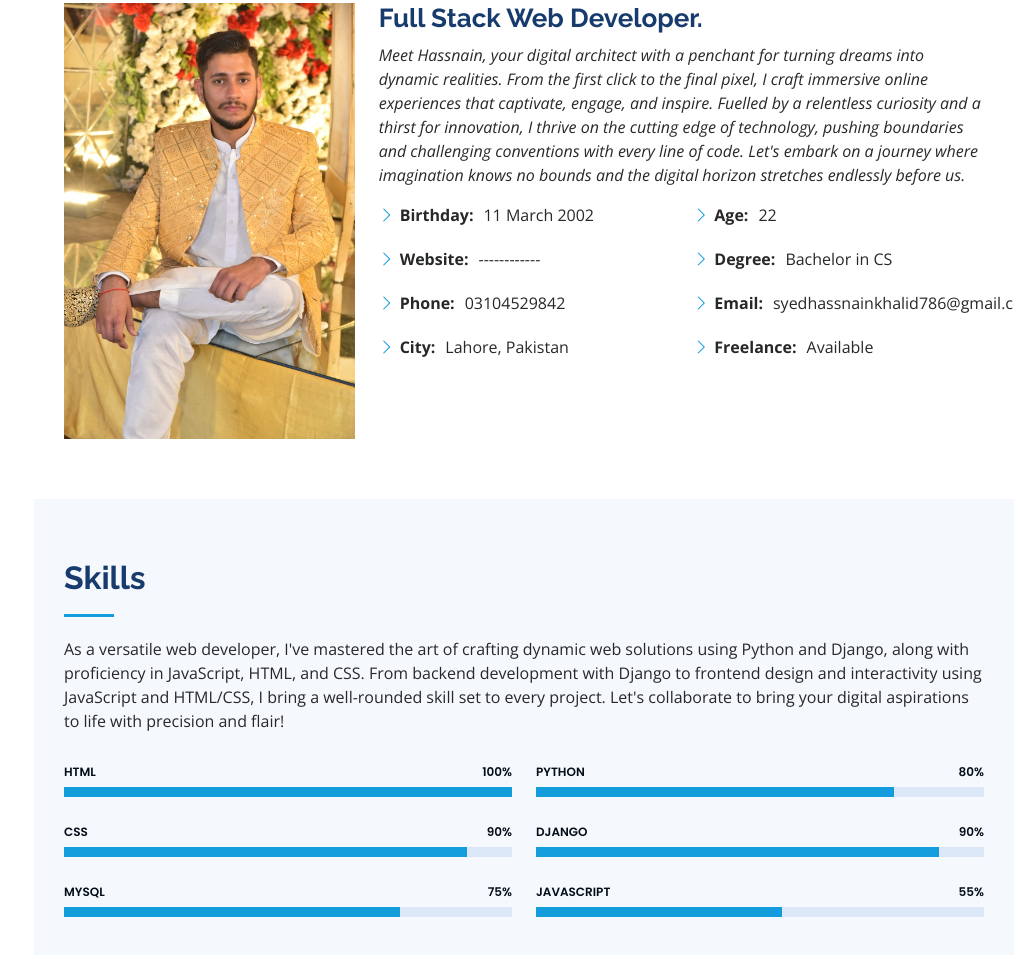
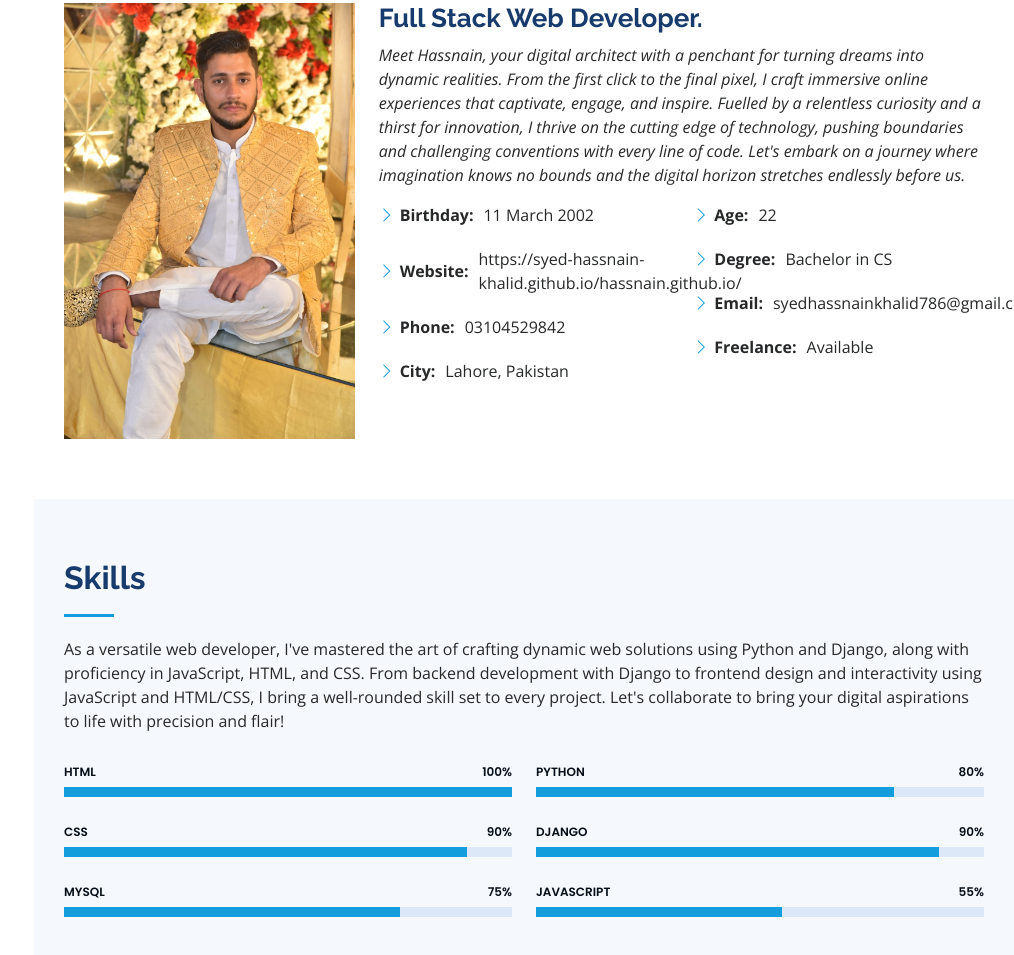
Before and after one commit to Syed-Hassnain-Khalid/hassnain.github.io, a plain HTML site: page index.html in a window 1280 px wide. Shown: the part 989-1944 px from the top of the page, without its empty margins (266-1280 px from the left). Drawn offline with nearby package versions, Linux system fonts and the light colour scheme.

Commit message:
Update index.html

```diff
--- a/index.html
+++ b/index.html
@@ -124,7 +124,7 @@
               <div class="col-lg-6">
                 <ul>
                   <li><i class="bi bi-chevron-right"></i> <strong>Birthday:</strong> <span>11 March 2002</span></li>
-                  <li><i class="bi bi-chevron-right"></i> <strong>Website:</strong> <span>------------</span></li>
+                  <li><i class="bi bi-chevron-right"></i> <strong>Website:</strong> <span>https://syed-hassnain-khalid.github.io/hassnain.github.io/</span></li>
                   <li><i class="bi bi-chevron-right"></i> <strong>Phone:</strong> <span>03104529842</span></li>
                   <li><i class="bi bi-chevron-right"></i> <strong>City:</strong> <span>Lahore, Pakistan</span></li>
                 </ul>
```
